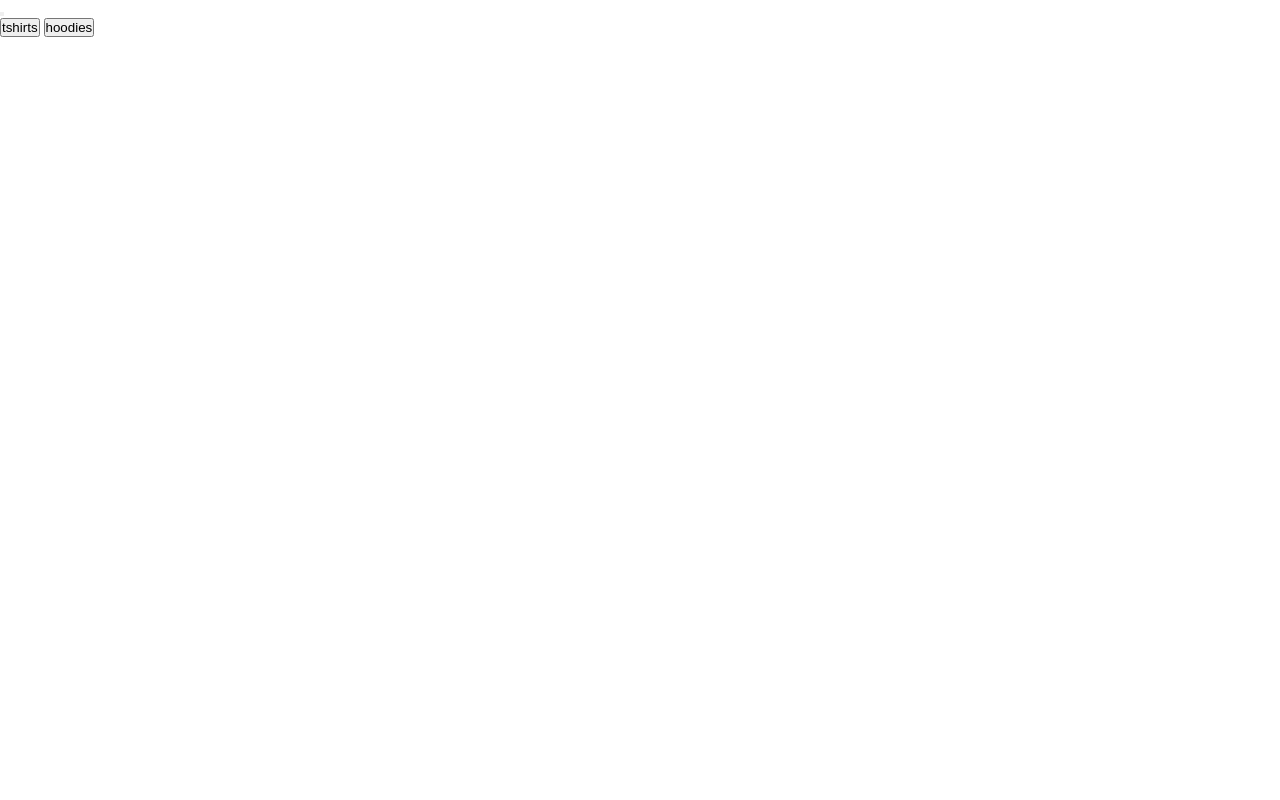
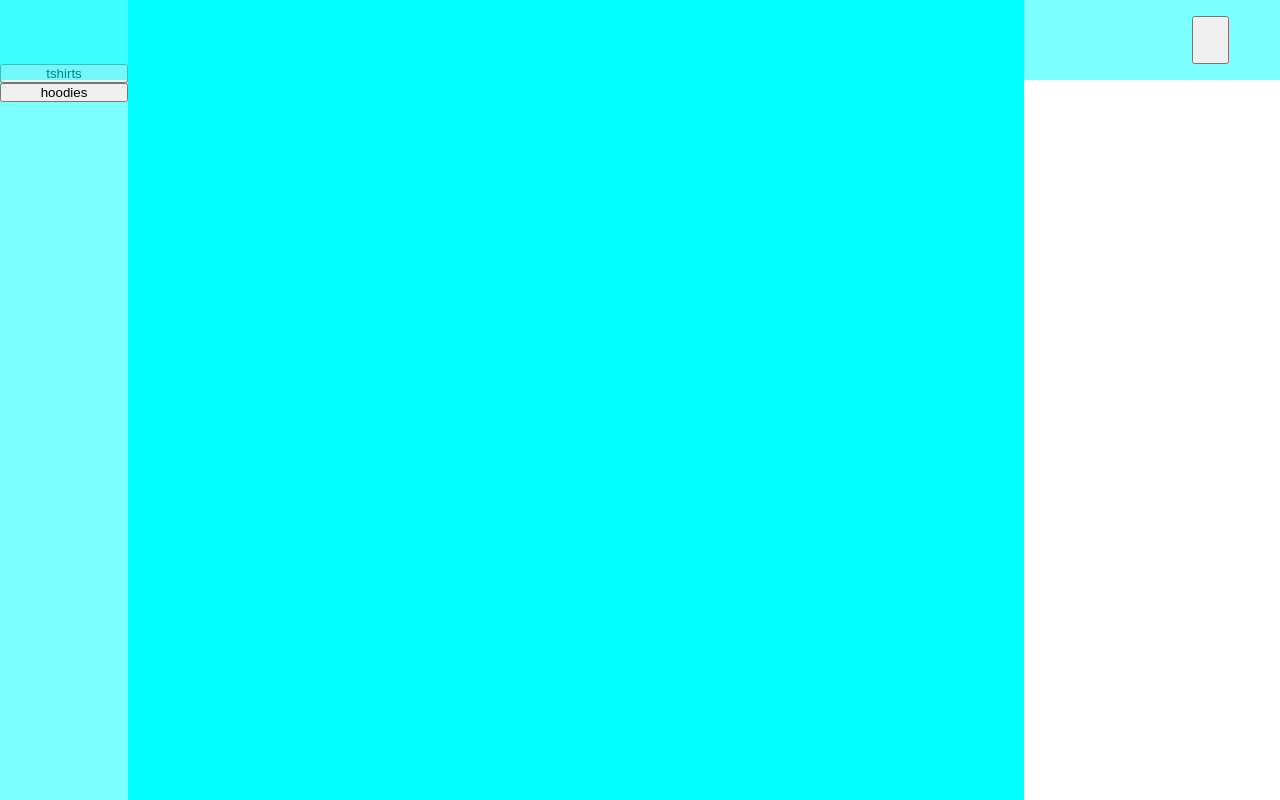
Before and after one commit to Albert4ly/shoppingCart, a plain HTML site: page index.html in a window 1280 px wide. Drawn offline with Linux system fonts and the light colour scheme.

Commit message:
feature:add-files-links-with-components-to-index-file

```diff
--- a/css/index.css
+++ b/css/index.css
@@ -1 +1,6 @@
 @import "reset.css";
+@import "main.css";
+@import "nav.css";
+@import "category.css";
+@import "itemsSection.css";
+@import "shoppingCart.css";
```
